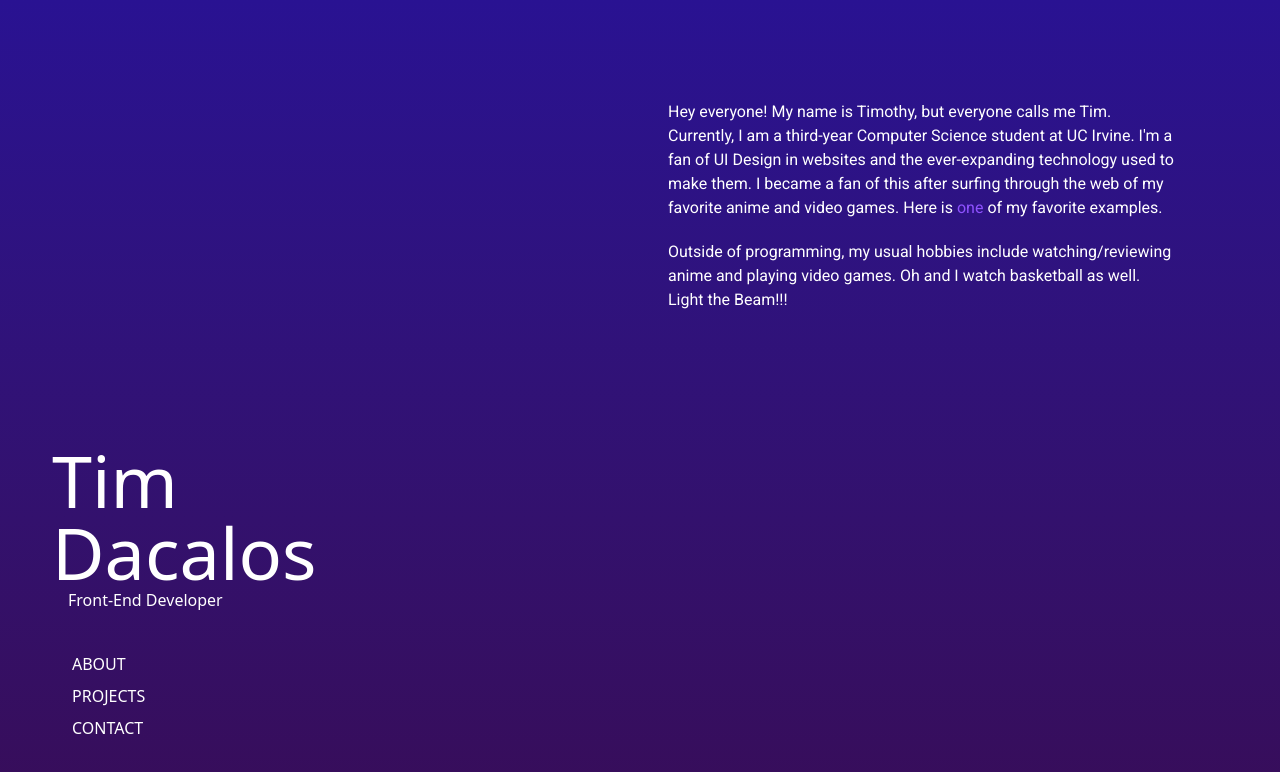
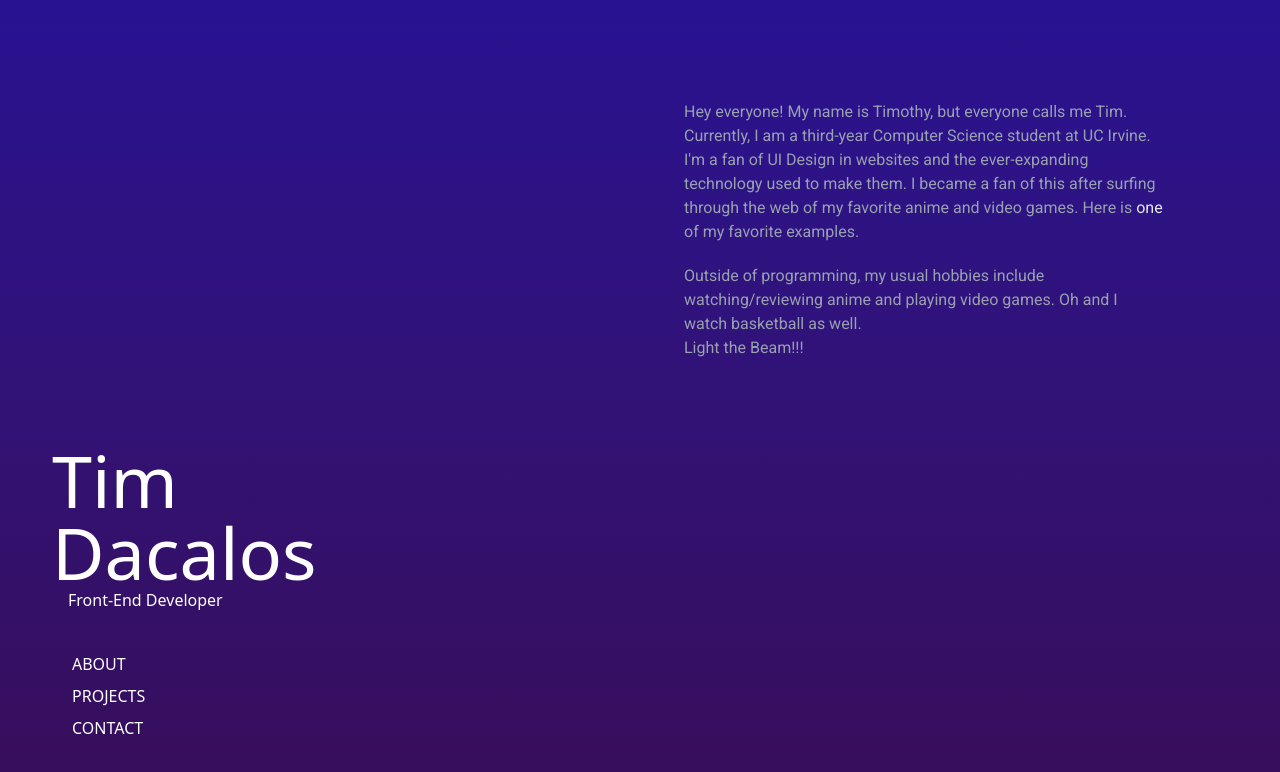
Before and after one commit to lordtimzki/portfolio-v2, a React (Vite) app: page / in a window 1280 px wide. Shown: the top 772 px of the page. Built offline with nearby package versions, Linux system fonts and the light colour scheme.

Commit message:
need to learn useState

```diff
--- a/src/App.css
+++ b/src/App.css
@@ -7,10 +7,6 @@
   --font-roboto: "Roboto", sans-serif;
 }
 
-body {
-  @apply overflow-hidden;
-}
-
 @layer base {
   html {
     @apply bg-gradient-to-b from-purp1 to-purp2;
--- a/src/App.tsx
+++ b/src/App.tsx
@@ -5,9 +5,15 @@ import Menu from "./components/Menu/Menu";
 function App() {
   return (
     <div className="bg-gradient-to-b from-purp1 to-purp2 min-h-screen">
-      <Menu></Menu>
-      <div className="font-roboto container flex items-center justify-center max-w-2xs  text-white sm:max-w-lg fixed sm:right-25 sm:top-25">
-        <Content></Content>
+      <div className="flex flex-col min-h-screen sm:block">
+        <Menu />
+        <div
+          className="font-roboto container text-gray-4
+          sm:fixed sm:right-25 sm:top-25 sm:max-w-lg
+          max-w-2xs mx-auto mt-20 sm:mt-0 px-4"
+        >
+          <Content />
+        </div>
       </div>
     </div>
   );
--- a/src/components/Content/About.tsx
+++ b/src/components/Content/About.tsx
@@ -10,7 +10,7 @@ const About = () => {
         <a
           href="https://www.anime-shikanoko.jp/"
           target="_blank"
-          className="text-violet-500"
+          className="text-gray-200"
         >
           one
         </a>{" "}
--- a/src/components/Content/Content.tsx
+++ b/src/components/Content/Content.tsx
@@ -2,7 +2,7 @@ import About from "./About";
 
 const Content = () => {
   return (
-    <div className="sm:space-y-5 space-y-5">
+    <div className="sm:space-y-5 space-y-5 text-gray-400">
       <About></About>
     </div>
   );
--- /dev/null
+++ b/src/components/Content/Projects.tsx
@@ -0,0 +1,5 @@
+const Projects = () => {
+  return <div>Projects</div>;
+};
+
+export default Projects;
--- a/src/components/Menu/Menu.tsx
+++ b/src/components/Menu/Menu.tsx
@@ -7,7 +7,7 @@ const Menu = () => {
       <p className=" font-thin pt-2 text-center sm:pl-4 sm:text-left sm:pt-0 select-none">
         Front-End Developer
       </p>
-      <Options></Options>
+      <Options />
     </div>
   );
 };
```
